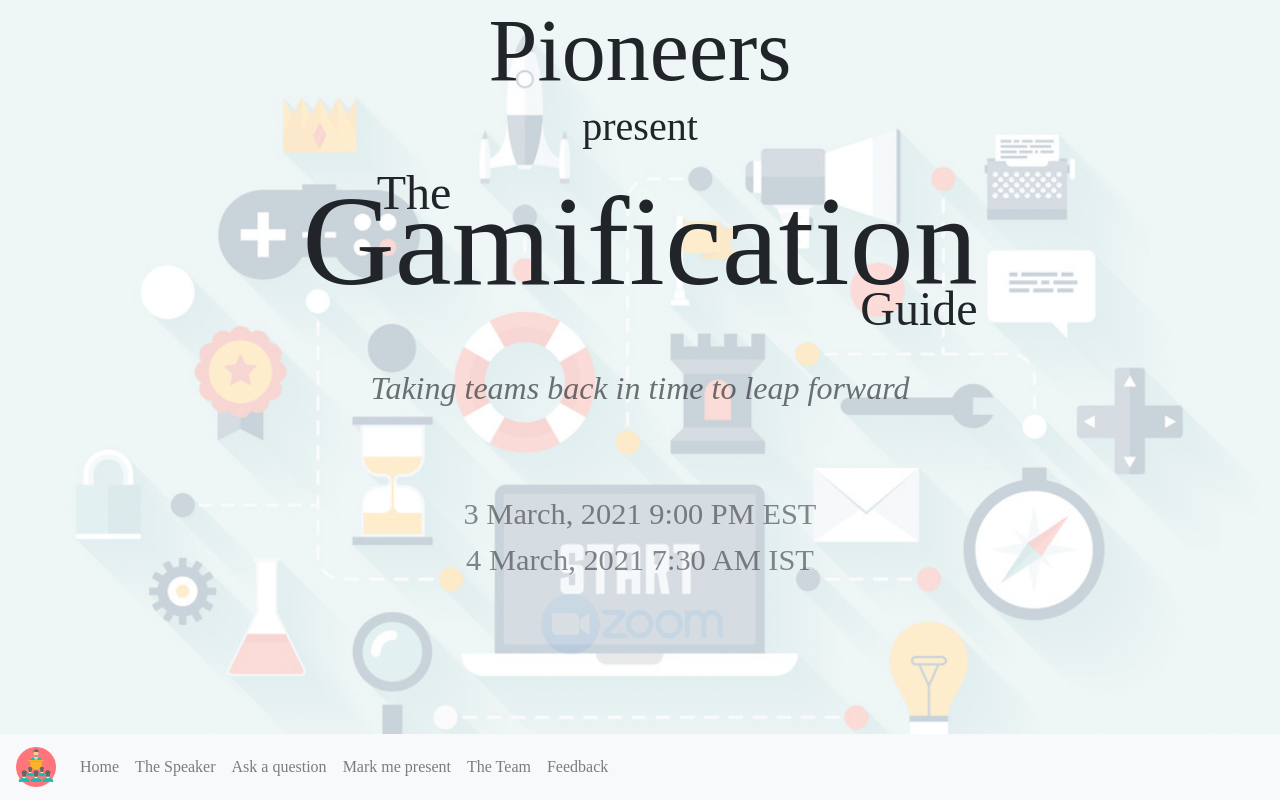
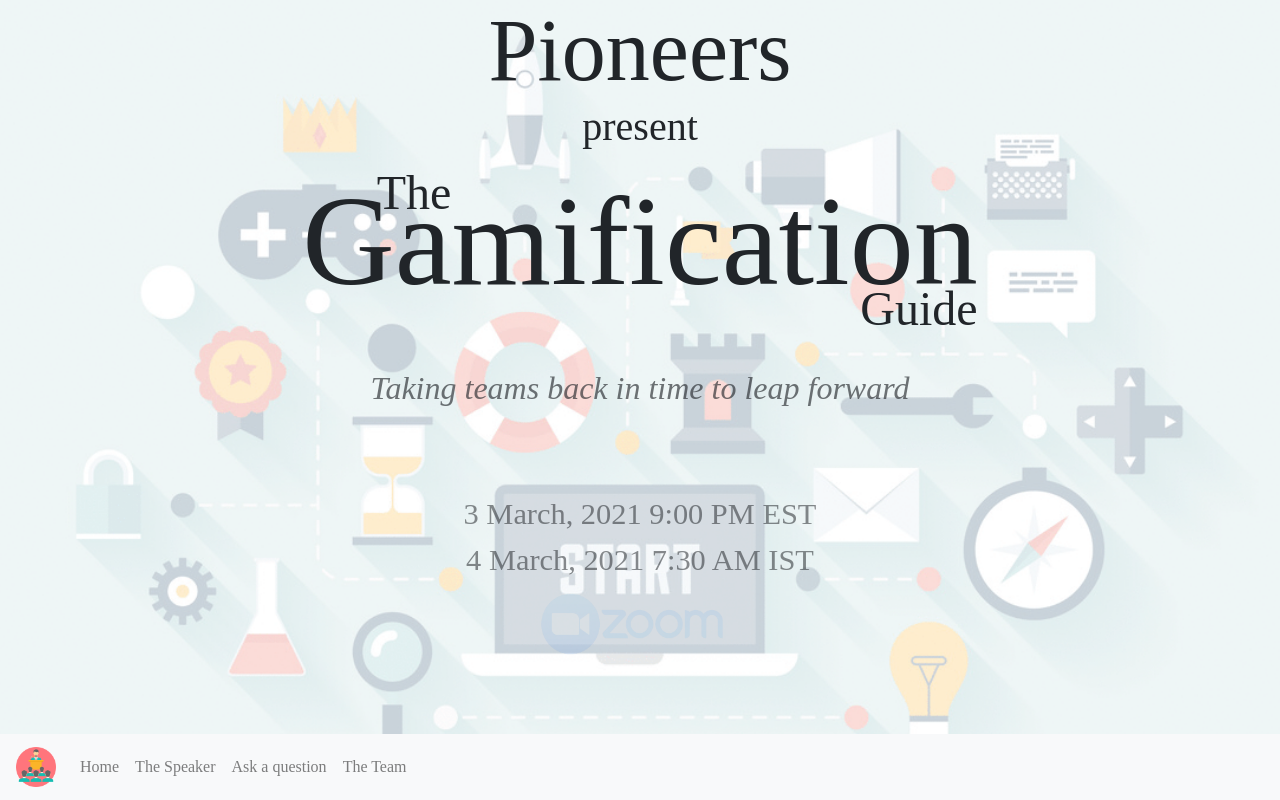
Before and after one commit to ashishmusani/pmc140-pioneers, a React (Create React App) app in the folder client/: page / in a window 1280 px wide. Built offline with nearby package versions, Linux system fonts and the light colour scheme.

Commit message:
v3_release4

```diff
--- a/client/src/App.js
+++ b/client/src/App.js
@@ -24,7 +24,7 @@ function App() {
   }
 
   const contextValue = {
-    serverUrl : 'https://pmc140-pioneers-test.herokuapp.com'
+    serverUrl : 'https://pmc140-pioneers.herokuapp.com'
   }
 
   return (
--- a/client/src/components/common/Header.js
+++ b/client/src/components/common/Header.js
@@ -14,11 +14,10 @@ const Header = () => {
             <Nav className="mr-auto">
             <Nav.Link href="/">Home</Nav.Link>
             <Nav.Link href="/about">The Speaker</Nav.Link>
-            {/* <Nav.Link href="/announcements">Announcements</Nav.Link> */}
             <Nav.Link href="/question">Ask a question</Nav.Link>
-            <Nav.Link href="/attendance">Mark me present</Nav.Link>
+            {/* <Nav.Link href="/attendance">Mark me present</Nav.Link> */}
             <Nav.Link href="/team">The Team</Nav.Link>
-            <Nav.Link href="/feedback">Feedback</Nav.Link>
+            {/* <Nav.Link href="/feedback">Feedback</Nav.Link> */}
             </Nav>
         </Navbar.Collapse>
         </Navbar>
```
Also changed, not shown: 12 other files (tests, documents, lock files or other folders).
